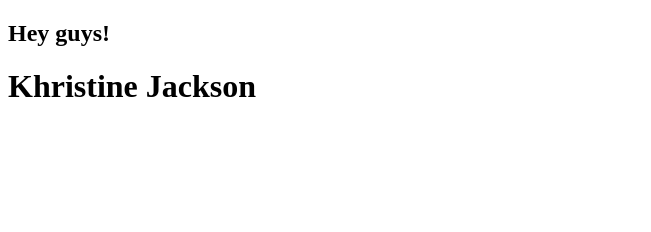
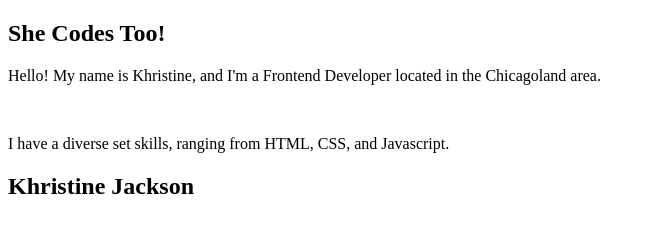
Before and after one commit to mzjay77/mzjay77.github.io, a plain HTML site: page index.html in a window 1280 px wide. Shown: the whole page, without its empty margins (0-651 px from the left). Drawn offline with Linux system fonts and the light colour scheme.

Commit message:
Added description

```diff
--- a/index.html
+++ b/index.html
@@ -1,18 +1,18 @@
 <!DOCTYPE html>
 <html>
 <head>
-    <title>My first page</title>
-
+    <title>She Codes Too</title>
 
     </head>
     <main>
     <section>
-        <h2>Hey guys!</h2>
+        <h1>She Codes Too!</h1>
+        <p>Hello! My name is Khristine, and I'm a Frontend Developer located in the Chicagoland area.</p> <br> <p> I have a diverse set skills, ranging from HTML, CSS, and Javascript.</p>
         </section>
     </main>
 
     <body>
-        <h1>Khristine Jackson</h1>
+        <h2>Khristine Jackson</h2>
     </body>
 
 </html>
```
